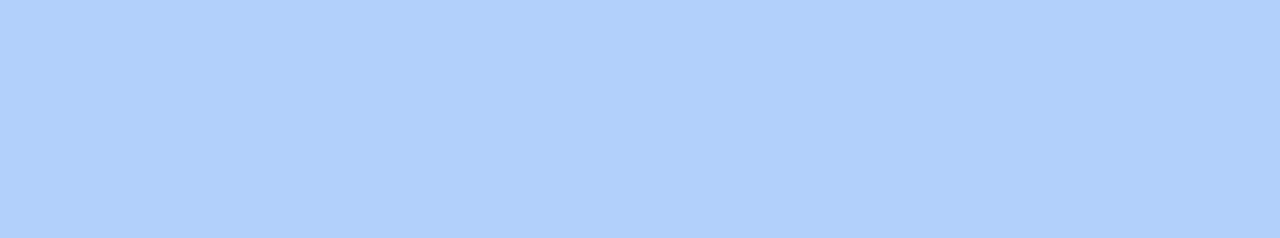
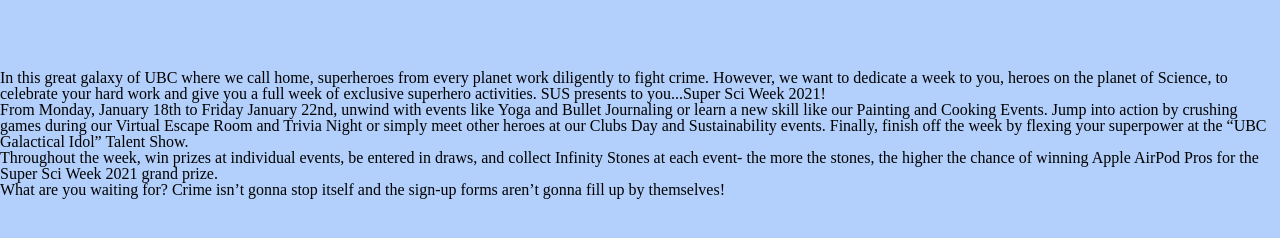
Before and after one commit to derickdr/ubcsciweek2020, a React (Create React App) app: page / in a window 1280 px wide. Shown: the part 1104-1342 px from the top of the page. Built offline with nearby package versions, Linux system fonts and the light colour scheme.

Commit message:
added about text

```diff
--- a/src/components/SciWeekInformationSection.js
+++ b/src/components/SciWeekInformationSection.js
@@ -4,7 +4,12 @@
     render() {
         return (
             <div class='about-container'>
-
+                <div class='about-content'>
+                    <p class='about-content-text'>In this great galaxy of UBC where we call home, superheroes from every planet work diligently to fight crime. However, we want to dedicate a week to you, heroes on the planet of Science, to celebrate your hard work and give you a full week of exclusive superhero activities. SUS presents to you...Super Sci Week 2021!</p>
+                    <p class='about-content-text'>From Monday, January 18th to Friday January 22nd, unwind with events like Yoga and Bullet Journaling or learn a new skill like our Painting and Cooking Events. Jump into action by crushing games during our Virtual Escape Room and Trivia Night or simply meet other heroes at our Clubs Day and Sustainability events. Finally, finish off the week by flexing your superpower at the “UBC Galactical Idol” Talent Show.</p>
+                    <p class='about-content-text'>Throughout the week, win prizes at individual events, be entered in draws, and collect Infinity Stones at each event- the more the stones, the higher the chance of winning Apple AirPod Pros for the Super Sci Week 2021 grand prize.</p>
+                    <p class='about-content-text'>What are you waiting for? Crime isn’t gonna stop itself and the sign-up forms aren’t gonna fill up by themselves!</p>
+                </div>
             </div>
         );
     };
```
Also changed, not shown: 1 other file (tests, documents, lock files or other folders).
